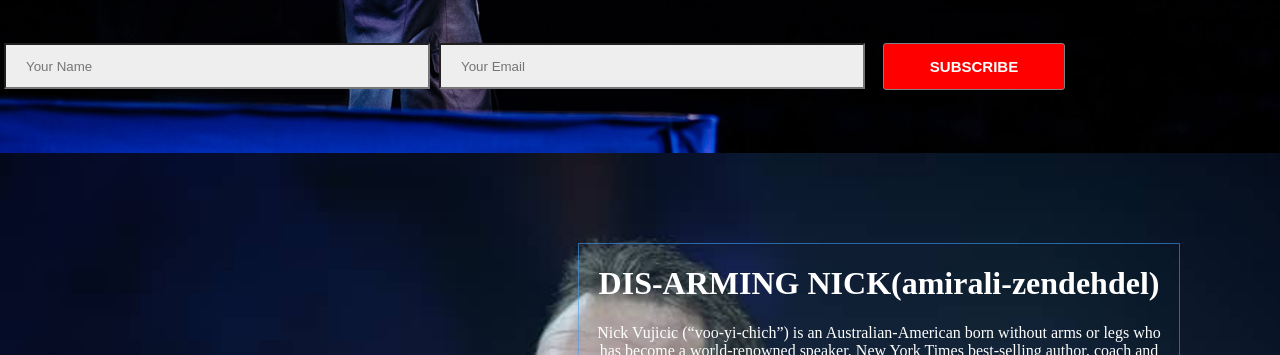
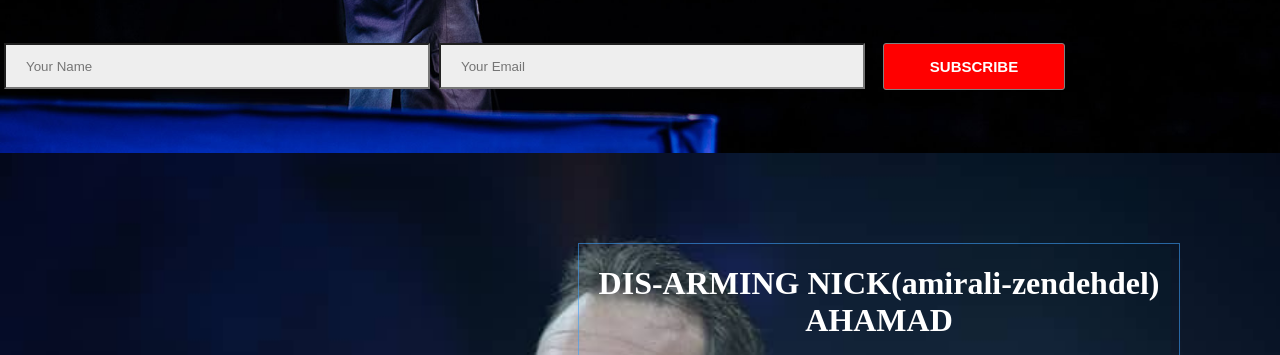
Before and after one commit to amiralizendehdel/nich-vujicic, a plain HTML site: page index.html in a window 1280 px wide. Shown: the part 597-952 px from the top of the page. Drawn offline with Linux system fonts and the light colour scheme.

Commit message:
Update index.html

```diff
--- a/index.html
+++ b/index.html
@@ -53,7 +53,7 @@
 
         <div id="content">
             <div id="text">
-                <h1 class="hi">DIS-ARMING NICK(amirali-zendehdel)</h1>
+                <h1 class="hi">DIS-ARMING NICK(amirali-zendehdel)  AHAMAD</h1>
                 <p class="hi">
                     Nick Vujicic (“voo-yi-chich”) is an Australian-American born without arms or legs who has become a world-renowned speaker, New York Times best-selling author, coach and entrepreneur.
                 </p>
```
